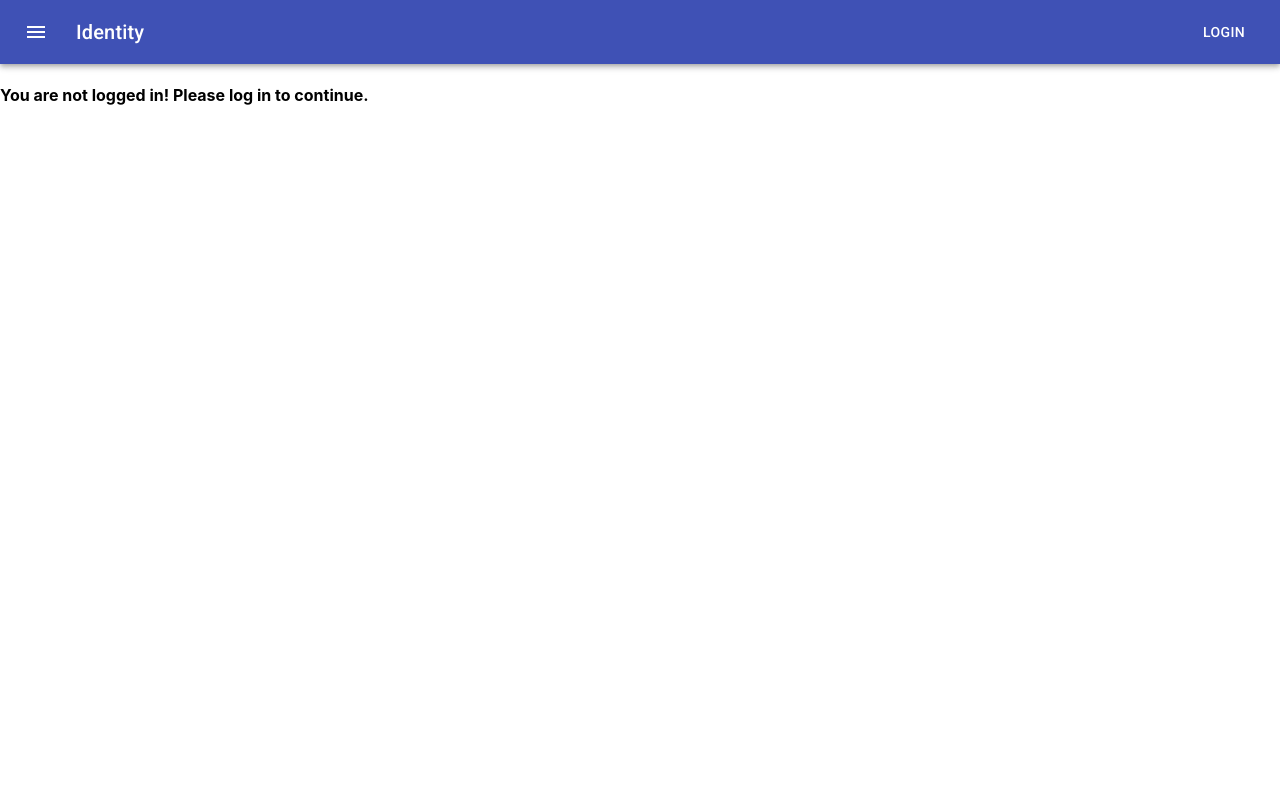
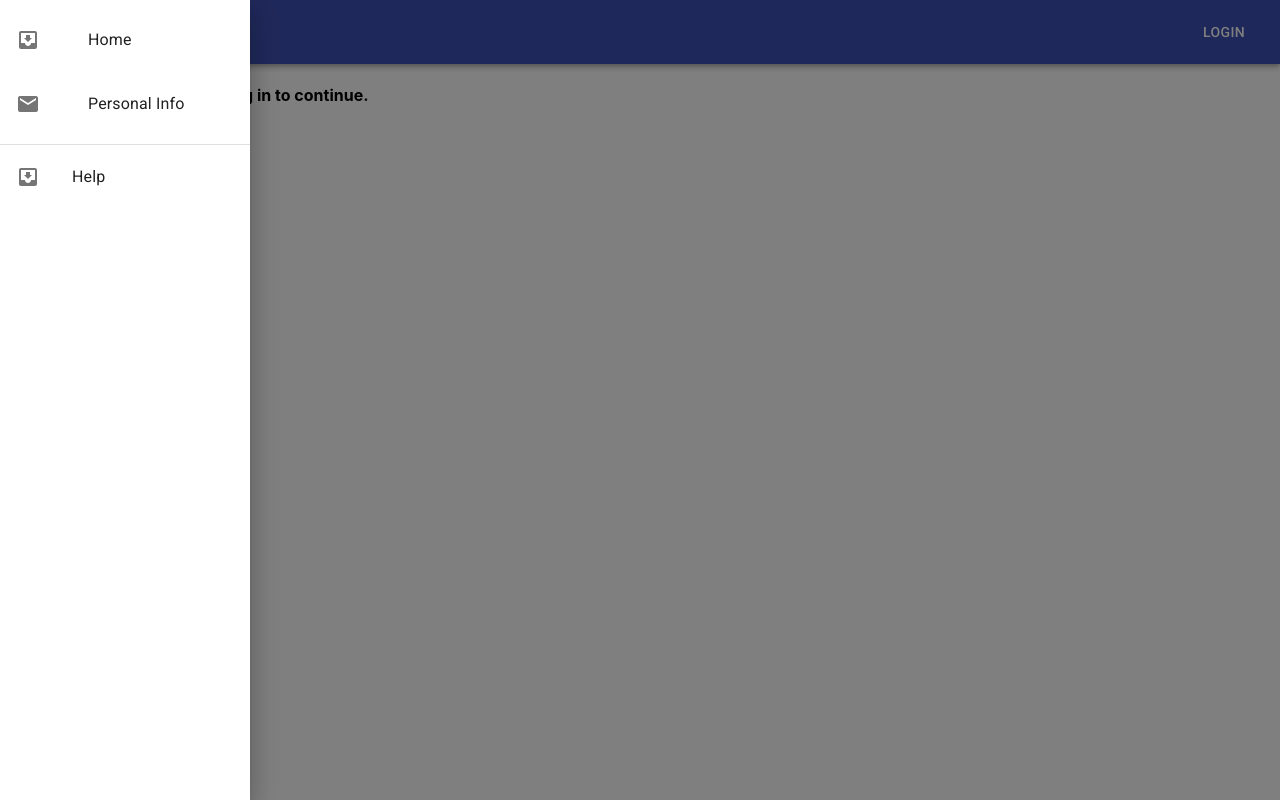
Before and after one commit to WycliffeDan/silid-implicit-archive, a React (Create React App) app in the folder src/identity-react/: page / in a window 1280 px wide. Both pictures are taken after a click on the button "menu". Built offline with nearby package versions, Linux system fonts and the light colour scheme; the HTML template or start-up script is replaced by a standard one; what auth0-js would draw is missing.

Commit message:
Add drawer and switch to single page router

```diff
--- a/src/identity-react/src/components/Appbar.tsx
+++ b/src/identity-react/src/components/Appbar.tsx
@@ -6,12 +6,20 @@ import Button from '@material-ui/core/Button';
 import IconButton from '@material-ui/core/IconButton';
 import MenuIcon from '@material-ui/icons/Menu';
 import Typography from '@material-ui/core/Typography';
-import { Link } from 'react-router-dom';
 import { createStyles, makeStyles, Theme } from '@material-ui/core/styles';
+import Drawer from '@material-ui/core/Drawer';
+import List from '@material-ui/core/List';
+import Divider from '@material-ui/core/Divider';
+import ListItem from '@material-ui/core/ListItem';
+import ListItemIcon from '@material-ui/core/ListItemIcon';
+import ListItemText from '@material-ui/core/ListItemText';
+import InboxIcon from '@material-ui/icons/MoveToInbox';
+import MailIcon from '@material-ui/icons/Mail';
 
 interface IProps  {
   auth: Auth;
 }
+
 
 const useStyles = makeStyles((theme: Theme) =>
   createStyles({
@@ -27,19 +35,79 @@ const useStyles = makeStyles((theme: Theme) =>
     link: {
       margin: theme.spacing(1),
     },
+    list: {
+      width: 250,
+    },
+    fullList: {
+      width: 'auto',
+    },
   }),
 );
 
 const Home = (props: IProps) => {
   const classes = useStyles();
   const { auth } = props;
+  const [state, setState] = React.useState({
+    left: false,
+  });
+
+  function ListItemLink(props:any) {
+    return <ListItem button component="a" {...props} />;
+  }
+
+  type DrawerSide =  'left';
+  const toggleDrawer = (side: DrawerSide, open: boolean) => (
+    event: React.KeyboardEvent | React.MouseEvent,
+  ) => {
+    if (
+      event.type === 'keydown' &&
+      ((event as React.KeyboardEvent).key === 'Tab' ||
+        (event as React.KeyboardEvent).key === 'Shift')
+    ) {
+      return;
+    }
+    console.log(open);
+
+    setState({ ...state, [side]: open });
+  };
+  const sideList = (side: DrawerSide) => (
+    <div
+      className={classes.list}
+      role="presentation"
+      onClick={toggleDrawer(side, false)}
+      onKeyDown={toggleDrawer(side, false)}
+    >
+      <List>
+        {['Home', 'Personal Info'].map((text, index) => (
+          <ListItem button key={text}>
+            <ListItemIcon>{index % 2 === 0 ? <InboxIcon /> : <MailIcon />}</ListItemIcon>
+            <ListItemLink href={index === 1 ? '#agent': '#/'}>
+              <ListItemText primary={text} />
+            </ListItemLink>
+          </ListItem>
+        ))}
+      </List>
+      <Divider />
+      <List>
+        {['Help'].map((text, index) => (
+          <ListItem button key={text}>
+            <ListItemIcon>{index % 2 === 0 ? <InboxIcon /> : <MailIcon />}</ListItemIcon>
+            <ListItemText primary={text} />
+          </ListItem>
+        ))}
+      </List>
+    </div>
+  );
 
   return (
     <AppBar position="static">
       <Toolbar>
-        <IconButton edge="start" className={classes.menuButton} color="inherit" aria-label="menu">
+        <IconButton onClick={toggleDrawer('left', true)} edge="start" className={classes.menuButton} color="inherit" aria-label="menu">
           <MenuIcon />
         </IconButton>
+        <Drawer open={state.left} onClose={toggleDrawer('left', false)}>
+        {sideList('left')}
+        </Drawer>
         <Typography variant="h6" className={classes.title}>
           Identity
         </Typography>
@@ -48,7 +116,6 @@ const Home = (props: IProps) => {
         )}
         {auth.isAuthenticated() && (
           <>
-            <Link id="profile-link" to="/agent" color="inherit"  className={classes.link}>Profile</Link>
             <Button id="logout-button" color="inherit" onClick={() => auth.logout()}>Logout</Button>
           </>
         )}
```
